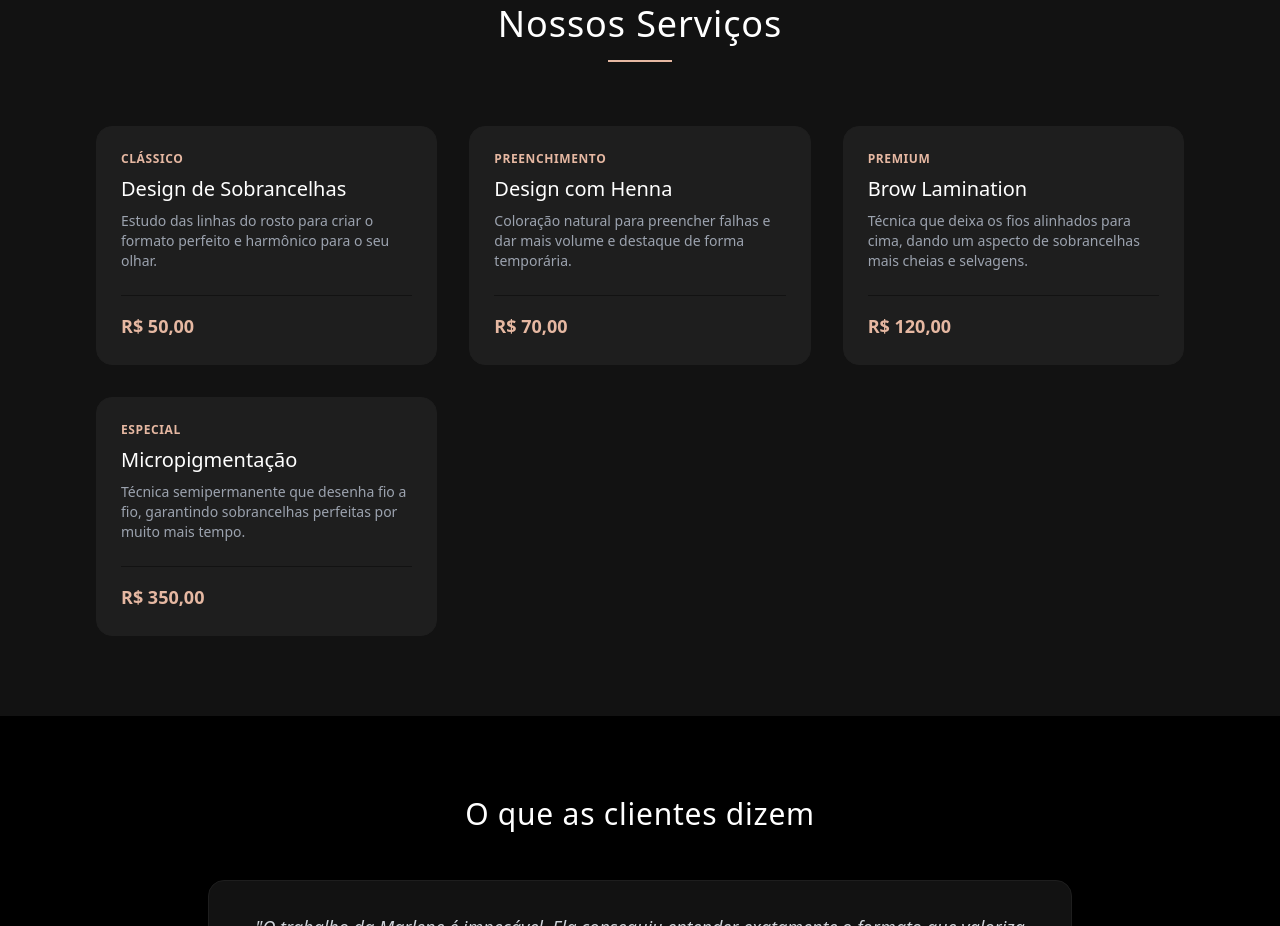
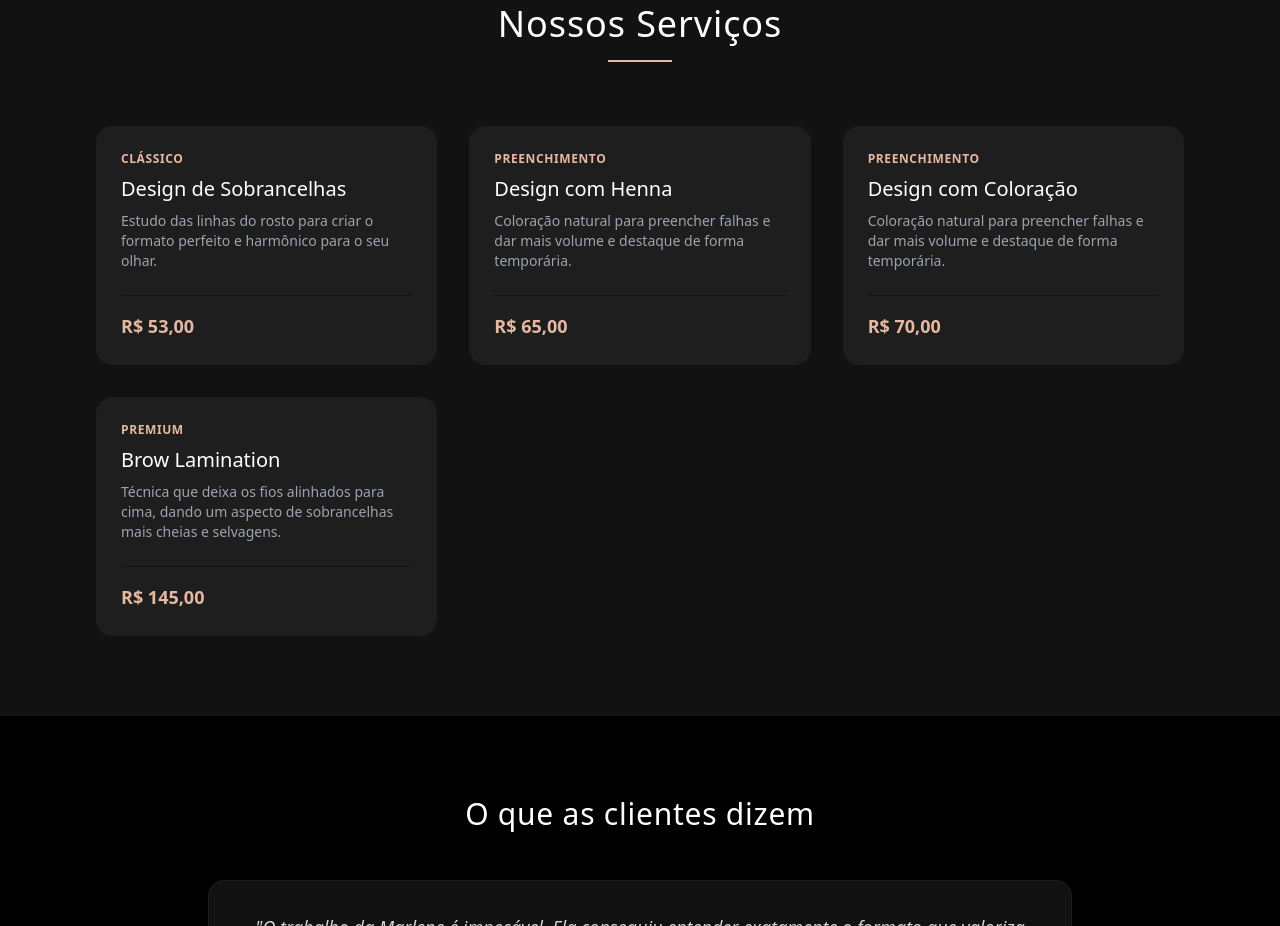
Before and after one commit to vinnisntos/MarleneSantos, a plain HTML site: page index.html in a window 1280 px wide. Shown: the part 940-1866 px from the top of the page. Drawn offline with nearby package versions, Linux system fonts and the light colour scheme.

Commit message:
update service prices and descriptions in index.html

```diff
--- a/index.html
+++ b/index.html
@@ -79,7 +79,7 @@
                         <p class="text-gray-400 text-sm mb-6">Estudo das linhas do rosto para criar o formato perfeito e harmônico para o seu olhar.</p>
                     </div>
                     <div class="flex items-center justify-between pt-4 border-t border-dark-800">
-                        <span class="text-gold-500 font-semibold text-lg">R$ 50,00</span>
+                        <span class="text-gold-500 font-semibold text-lg">R$ 53,00</span>
                     </div>
                 </div>
 
@@ -90,9 +90,23 @@
                         <p class="text-gray-400 text-sm mb-6">Coloração natural para preencher falhas e dar mais volume e destaque de forma temporária.</p>
                     </div>
                     <div class="flex items-center justify-between pt-4 border-t border-dark-800">
+                        <span class="text-gold-500 font-semibold text-lg">R$ 65,00</span>
+                    </div>
+                </div>
+
+
+                <div class="bg-dark-700 rounded-2xl overflow-hidden border border-dark-700 hover:border-gold-500/30 transition duration-300 flex flex-col justify-between p-6">
+                    <div>
+                        <span class="text-xs font-semibold uppercase tracking-wider text-gold-500 block mb-2">Preenchimento</span>
+                        <h3 class="text-xl font-medium text-white mb-2">Design com Coloração</h3>
+                        <p class="text-gray-400 text-sm mb-6">Coloração natural para preencher falhas e dar mais volume e destaque de forma temporária.</p>
+                    </div>
+                    <div class="flex items-center justify-between pt-4 border-t border-dark-800">
                         <span class="text-gold-500 font-semibold text-lg">R$ 70,00</span>
                     </div>
                 </div>
+
+
 
                 <div class="bg-dark-700 rounded-2xl overflow-hidden border border-dark-700 hover:border-gold-500/30 transition duration-300 flex flex-col justify-between p-6">
                     <div>
@@ -101,18 +115,7 @@
                         <p class="text-gray-400 text-sm mb-6">Técnica que deixa os fios alinhados para cima, dando um aspecto de sobrancelhas mais cheias e selvagens.</p>
                     </div>
                     <div class="flex items-center justify-between pt-4 border-t border-dark-800">
-                        <span class="text-gold-500 font-semibold text-lg">R$ 120,00</span>
-                    </div>
-                </div>
-
-                <div class="bg-dark-700 rounded-2xl overflow-hidden border border-dark-700 hover:border-gold-500/30 transition duration-300 flex flex-col justify-between p-6">
-                    <div>
-                        <span class="text-xs font-semibold uppercase tracking-wider text-gold-500 block mb-2">Especial</span>
-                        <h3 class="text-xl font-medium text-white mb-2">Micropigmentação</h3>
-                        <p class="text-gray-400 text-sm mb-6">Técnica semipermanente que desenha fio a fio, garantindo sobrancelhas perfeitas por muito mais tempo.</p>
-                    </div>
-                    <div class="flex items-center justify-between pt-4 border-t border-dark-800">
-                        <span class="text-gold-500 font-semibold text-lg">R$ 350,00</span>
+                        <span class="text-gold-500 font-semibold text-lg">R$ 145,00</span>
                     </div>
                 </div>
             </div>
```
